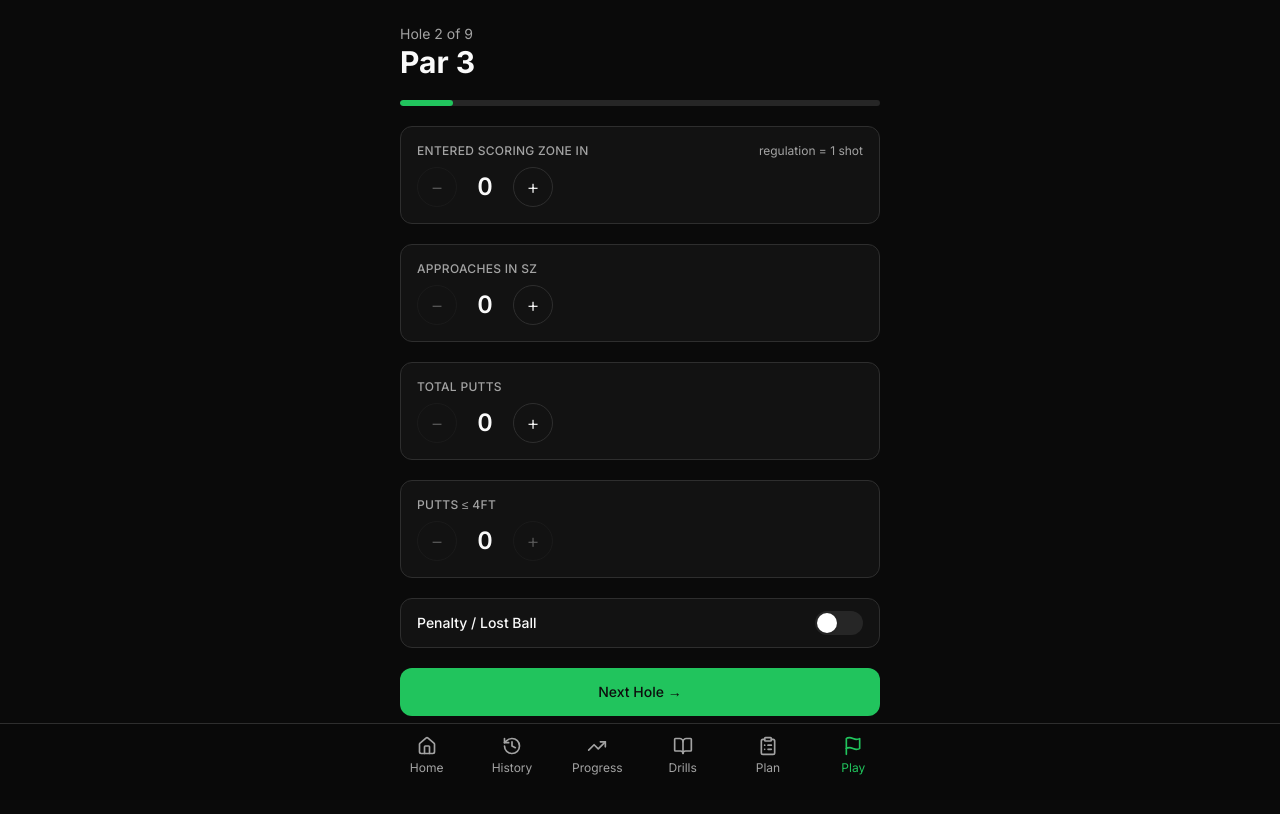
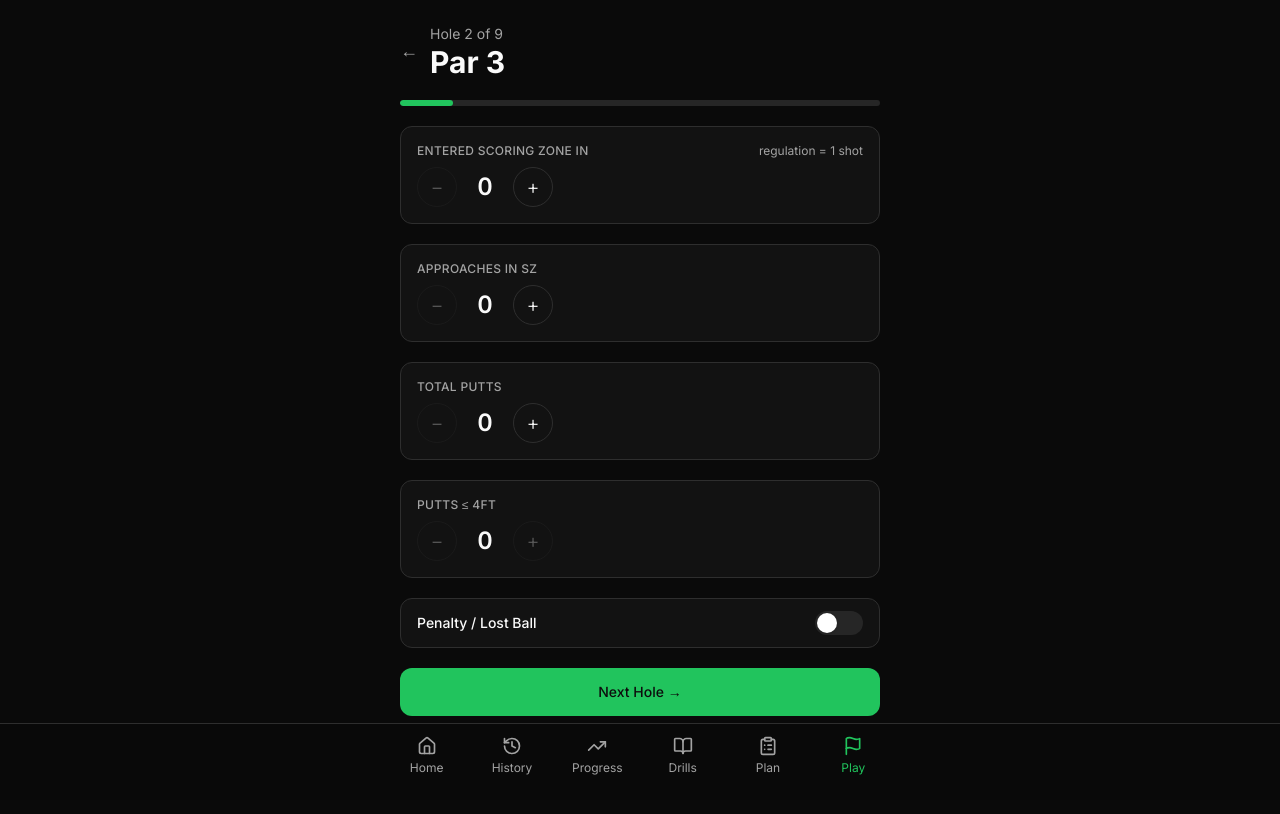
Before and after one commit to reidabook/golf-practice, a Next.js app: page /play/round in a window 1280 px wide. Both pictures are taken after a click on the button "Next Hole →". Shown: the top 814 px of the page. Built offline with nearby package versions, Linux system fonts and the light colour scheme.

Commit message:
Add back navigation during round entry and summary hole editing
- Back arrow (←) appears on hole 2+ to return to previous hole
- When editing from summary, back arrow returns to summary
- Scorecard shows "tap hole # to edit" hint

Co-Authored-By: Claude Sonnet 4.6 <noreply@anthropic.com>

```diff
--- a/app/play/round/page.tsx
+++ b/app/play/round/page.tsx
@@ -58,12 +58,14 @@ function HoleForm({
   entry,
   onChange,
   onNext,
+  onBack,
   isLast,
 }: {
   holeIndex: number
   entry: HoleEntry
   onChange: (e: HoleEntry) => void
   onNext: () => void
+  onBack: (() => void) | null
   isLast: boolean
 }) {
   const par = PARS[holeIndex]
@@ -78,9 +80,20 @@ function HoleForm({
   return (
     <div className="space-y-5">
       <div className="flex items-center justify-between">
-        <div>
-          <p className="text-sm text-muted-foreground">Hole {holeIndex + 1} of {HOLES}</p>
-          <p className="text-3xl font-bold">Par {par}</p>
+        <div className="flex items-center gap-3">
+          {onBack && (
+            <button
+              onClick={onBack}
+              className="text-muted-foreground hover:text-foreground transition-colors text-lg leading-none pb-0.5"
+              aria-label="Previous hole"
+            >
+              ←
+            </button>
+          )}
+          <div>
+            <p className="text-sm text-muted-foreground">Hole {holeIndex + 1} of {HOLES}</p>
+            <p className="text-3xl font-bold">Par {par}</p>
+          </div>
         </div>
       </div>
 
@@ -239,8 +252,9 @@ function Summary({ holes, date, onEdit }: { holes: HoleEntry[]; date: string; on
 
       {/* Scorecard */}
       <div className="rounded-xl border border-border bg-card overflow-hidden">
-        <div className="px-5 py-3 border-b border-border">
+        <div className="px-5 py-3 border-b border-border flex items-center justify-between">
           <p className="text-xs font-semibold text-muted-foreground uppercase tracking-wide">Scorecard</p>
+          <p className="text-xs text-muted-foreground">tap hole # to edit</p>
         </div>
         <div className="overflow-x-auto">
           <table className="w-full text-xs text-center">
@@ -369,9 +383,18 @@ export default function RoundPage() {
   function handleNext() {
     if (editingFrom === 'summary') {
       setEditingFrom('wizard')
-      setStep(HOLES) // return to summary
+      setStep(HOLES)
     } else {
       setStep(s => s + 1)
+    }
+  }
+
+  function handleBack() {
+    if (editingFrom === 'summary') {
+      setEditingFrom('wizard')
+      setStep(HOLES)
+    } else {
+      setStep(s => s - 1)
     }
   }
 
@@ -390,6 +413,7 @@ export default function RoundPage() {
         entry={holes[step]}
         onChange={entry => updateHole(step, entry)}
         onNext={handleNext}
+        onBack={editingFrom === 'summary' ? handleBack : step > 0 ? handleBack : null}
         isLast={editingFrom === 'summary' || step === HOLES - 1}
       />
     </main>
```
